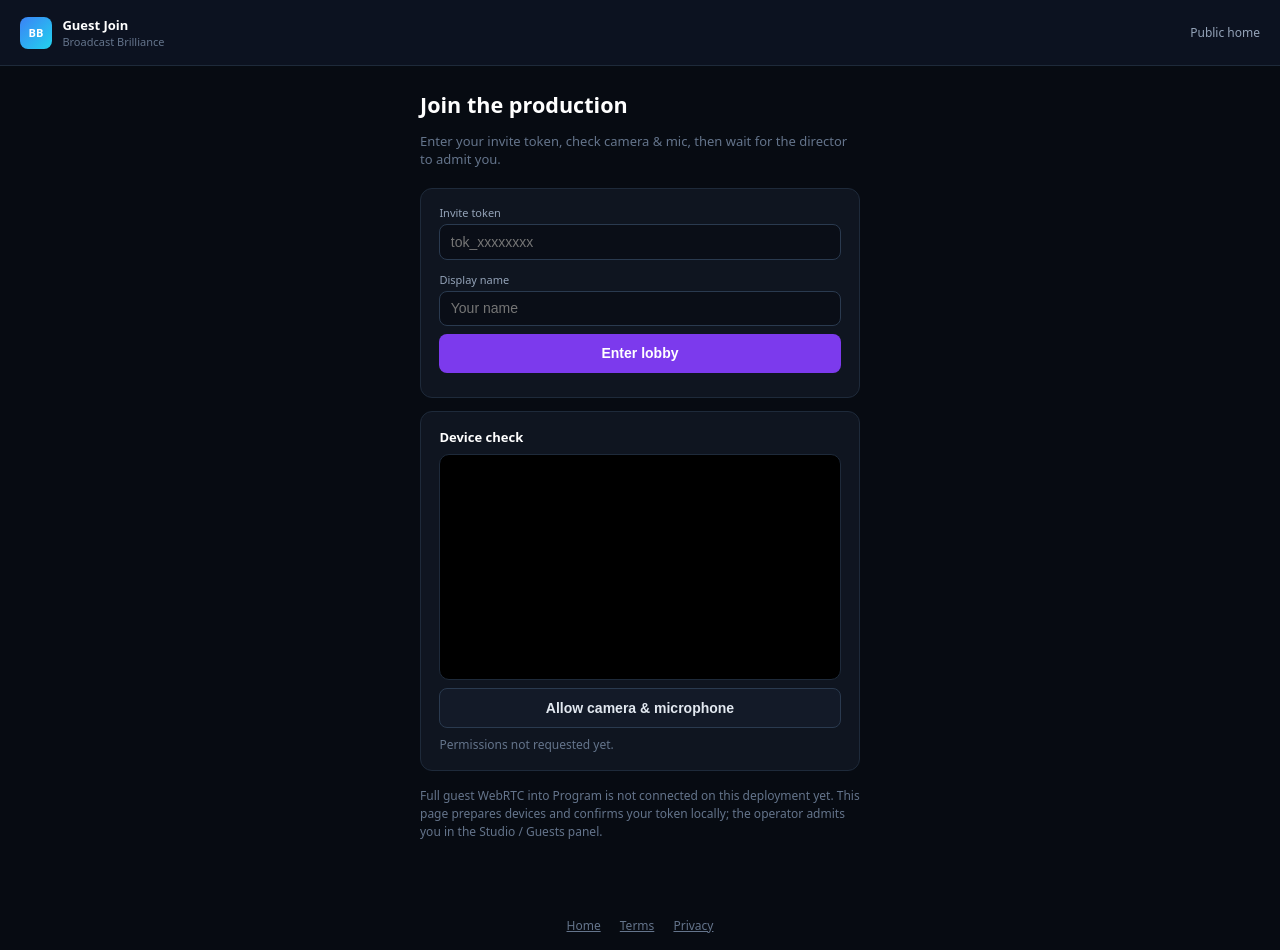
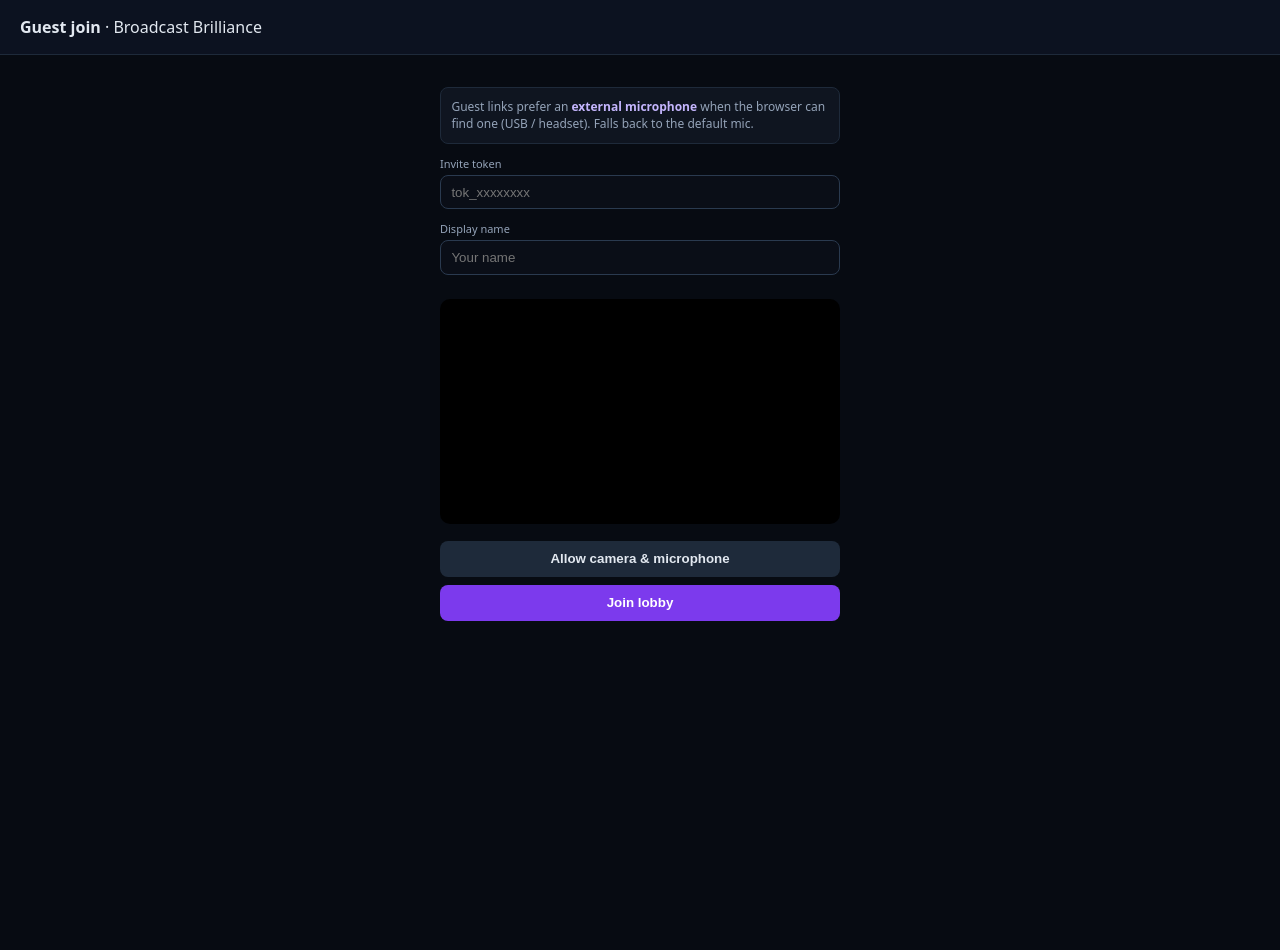
Before and after one commit to makerapp333-debug/Broadcast-Brilliance-App, a plain HTML site: page guest.html in a window 1280 px wide. After the commit the page ends 800 px from the top, so only its background shows below. Drawn offline with Linux system fonts and the light colour scheme.

Commit message:
Update guest.html

```diff
--- a/guest.html
+++ b/guest.html
@@ -6,103 +6,70 @@
   <title>Guest Join — Broadcast Brilliance</title>
   <style>
     * { box-sizing: border-box; }
-    body { margin: 0; font-family: system-ui, -apple-system, Segoe UI, Roboto, sans-serif; background: #070b12; color: #e2e8f0; min-height: 100vh; display: flex; flex-direction: column; }
-    a { color: #38bdf8; }
-    header { padding: 1rem 1.25rem; border-bottom: 1px solid #1e2a3a; background: #0c1220; display: flex; align-items: center; justify-content: space-between; }
-    .logo { width: 32px; height: 32px; border-radius: 8px; background: linear-gradient(135deg, #3b82f6, #22d3ee); display: flex; align-items: center; justify-content: center; font-weight: 800; color: #fff; font-size: 11px; }
-    .brand { display: flex; align-items: center; gap: 0.65rem; }
-    main { flex: 1; max-width: 480px; width: 100%; margin: 0 auto; padding: 1.5rem 1.25rem 3rem; }
-    h1 { font-size: 1.35rem; margin: 0 0 0.35rem; color: #fff; }
-    .sub { color: #64748b; font-size: 13px; margin-bottom: 1.25rem; }
-    .card { background: #0f1520; border: 1px solid #1e2a3a; border-radius: 12px; padding: 1rem 1.15rem; margin-bottom: 0.85rem; }
-    label { display: block; font-size: 11px; color: #94a3b8; margin-bottom: 0.25rem; }
-    input { width: 100%; padding: 0.55rem 0.65rem; border-radius: 8px; border: 1px solid #2a3a4f; background: #0a0e17; color: #fff; font-size: 14px; }
-    .btn { display: inline-block; width: 100%; padding: 0.7rem 1rem; border-radius: 8px; font-weight: 600; font-size: 14px; border: none; cursor: pointer; margin-top: 0.5rem; }
+    body { margin: 0; font-family: system-ui, sans-serif; background: #070b12; color: #e2e8f0; min-height: 100vh; }
+    header { padding: 1rem 1.25rem; border-bottom: 1px solid #1e2a3a; background: #0c1220; }
+    main { max-width: 440px; margin: 0 auto; padding: 1.25rem; }
+    label { display: block; font-size: 11px; color: #94a3b8; margin-bottom: 4px; }
+    input { width: 100%; padding: 0.55rem 0.65rem; border-radius: 8px; border: 1px solid #2a3a4f; background: #0a0e17; color: #fff; margin-bottom: 0.75rem; }
+    .btn { width: 100%; padding: 0.65rem; border: 0; border-radius: 8px; font-weight: 700; cursor: pointer; margin-bottom: 0.5rem; }
     .btn-primary { background: #7c3aed; color: #fff; }
-    .btn-primary:hover { background: #6d28d9; }
-    .btn-secondary { background: #131a28; color: #e2e8f0; border: 1px solid #2a3a4f; }
-    .preview { aspect-ratio: 16/9; background: #000; border-radius: 10px; overflow: hidden; position: relative; border: 1px solid #1e2a3a; }
-    .preview video { width: 100%; height: 100%; object-fit: cover; }
-    .status { font-size: 13px; padding: 0.5rem 0.75rem; border-radius: 8px; margin-top: 0.75rem; }
-    .status.wait { background: #1c1917; border: 1px solid #a16207; color: #fcd34d; }
-    .status.ok { background: #052e16; border: 1px solid #16a34a; color: #86efac; }
-    .status.err { background: #450a0a; border: 1px solid #b91c1c; color: #fca5a5; }
-    .muted { font-size: 12px; color: #64748b; line-height: 1.5; }
-    footer { text-align: center; padding: 1rem; font-size: 12px; color: #475569; }
-    footer a { color: #64748b; margin: 0 0.5rem; }
+    .btn-secondary { background: #1e2a3a; color: #e2e8f0; }
+    video { width: 100%; border-radius: 10px; background: #000; aspect-ratio: 16/9; margin: 0.75rem 0; }
+    .note { font-size: 12px; color: #94a3b8; background: #0f1520; border: 1px solid #1e2a3a; border-radius: 8px; padding: 0.65rem; margin-bottom: 0.75rem; }
+    .note b { color: #c4b5fd; }
   </style>
 </head>
 <body>
-  <header>
-    <div class="brand">
-      <div class="logo">BB</div>
-      <div>
-        <div style="font-weight:700;font-size:13px;color:#fff;">Guest Join</div>
-        <div style="font-size:11px;color:#64748b;">Broadcast Brilliance</div>
-      </div>
-    </div>
-    <a href="landing.html" style="font-size:12px;color:#94a3b8;text-decoration:none;">Public home</a>
-  </header>
+  <header><strong>Guest join</strong> · Broadcast Brilliance</header>
   <main>
-    <h1>Join the production</h1>
-    <p class="sub">Enter your invite token, check camera &amp; mic, then wait for the director to admit you.</p>
-
-    <div class="card">
-      <label for="token">Invite token</label>
-      <input id="token" type="text" placeholder="tok_xxxxxxxx" autocomplete="off" />
-      <label for="display-name" style="margin-top:0.75rem;">Display name</label>
-      <input id="display-name" type="text" placeholder="Your name" />
-      <button type="button" class="btn btn-primary" id="btn-join" onclick="joinLobby()">Enter lobby</button>
-      <div id="join-msg" class="muted" style="margin-top:0.5rem;"></div>
-    </div>
-
-    <div class="card" id="device-card">
-      <div style="font-weight:600;font-size:13px;margin-bottom:0.5rem;color:#fff;">Device check</div>
-      <div class="preview">
-        <video id="preview" autoplay muted playsinline></video>
-      </div>
-      <button type="button" class="btn btn-secondary" id="btn-devices" onclick="startDevices()">Allow camera &amp; microphone</button>
-      <div id="device-status" class="muted" style="margin-top:0.5rem;">Permissions not requested yet.</div>
-    </div>
-
-    <div id="lobby-status" class="status wait" style="display:none;">
-      Waiting in lobby — the director will admit you to the Source Engine.
-    </div>
-
-    <p class="muted" style="margin-top:1rem;">
-      Full guest WebRTC into Program is not connected on this deployment yet.
-      This page prepares devices and confirms your token locally; the operator admits you in the Studio / Guests panel.
-    </p>
+    <p class="note">Guest links prefer an <b>external microphone</b> when the browser can find one (USB / headset). Falls back to the default mic.</p>
+    <label>Invite token</label>
+    <input id="token" type="text" placeholder="tok_xxxxxxxx" />
+    <label>Display name</label>
+    <input id="display-name" type="text" placeholder="Your name" />
+    <video id="preview" autoplay playsinline muted></video>
+    <button class="btn btn-secondary" type="button" onclick="startDevices()">Allow camera &amp; microphone</button>
+    <button class="btn btn-primary" type="button" onclick="joinLobby()">Join lobby</button>
+    <div id="device-status" style="font-size:12px;margin-top:0.5rem;color:#94a3b8"></div>
+    <div id="join-msg" style="font-size:12px;margin-top:0.35rem"></div>
+    <div id="lobby-status" style="display:none;font-size:12px;margin-top:0.5rem;color:#86efac"></div>
   </main>
-  <footer>
-    <a href="landing.html">Home</a>
-    <a href="terms.html">Terms</a>
-    <a href="privacy.html">Privacy</a>
-  </footer>
   <script>
     const params = new URLSearchParams(location.search);
     const tokenFromUrl = params.get('token') || '';
+    const micPref = params.get('mic') || 'external';
     if (tokenFromUrl) document.getElementById('token').value = tokenFromUrl;
+    let localStream = null;
 
-    let localStream = null;
-    let inLobby = false;
+    async function pickAudioConstraints() {
+      const base = { echoCancellation: true, noiseSuppression: true };
+      if (micPref !== 'external') return base;
+      try {
+        const devices = await navigator.mediaDevices.enumerateDevices();
+        const inputs = devices.filter(d => d.kind === 'audioinput');
+        const ext = inputs.find(d => /usb|external|headset|wireless|boom|rode|blue|yeti/i.test(d.label || ''));
+        if (ext && ext.deviceId) return { ...base, deviceId: { ideal: ext.deviceId } };
+      } catch (e) {}
+      return base;
+    }
 
     async function startDevices() {
       const st = document.getElementById('device-status');
       try {
-        if (localStream) {
-          localStream.getTracks().forEach(t => t.stop());
-          localStream = null;
-        }
-        localStream = await navigator.mediaDevices.getUserMedia({ video: true, audio: true });
+        if (localStream) localStream.getTracks().forEach(t => t.stop());
+        const audio = await pickAudioConstraints();
+        localStream = await navigator.mediaDevices.getUserMedia({
+          video: { facingMode: 'user', width: { ideal: 1280 }, height: { ideal: 720 } },
+          audio: audio
+        });
         const v = document.getElementById('preview');
         v.srcObject = localStream;
         await v.play().catch(() => {});
-        st.textContent = 'Camera and microphone active (local preview only).';
         st.style.color = '#86efac';
+        st.textContent = 'Camera + mic active (external preferred: ' + micPref + '). Local preview only.';
       } catch (err) {
+        st.style.color = '#fca5a5';
         st.textContent = 'Could not access devices: ' + (err.message || err);
-        st.style.color = '#fca5a5';
       }
     }
 
@@ -111,31 +78,19 @@
       const name = (document.getElementById('display-name').value || '').trim() || 'Guest';
       const msg = document.getElementById('join-msg');
       const lobby = document.getElementById('lobby-status');
-      if (!token) {
-        msg.textContent = 'Token is required.';
-        msg.style.color = '#fca5a5';
-        return;
-      }
-      // Persist for operator-side matching when same browser/profile is used in lab
+      if (!token) { msg.style.color = '#fca5a5'; msg.textContent = 'Token is required.'; return; }
       try {
-        const payload = { token, name, joinedAt: Date.now(), status: 'lobby' };
+        const payload = { token, name, joinedAt: Date.now(), status: 'lobby', mic: micPref };
         localStorage.setItem('bb_guest_join', JSON.stringify(payload));
         const list = JSON.parse(localStorage.getItem('bb_guest_join_log') || '[]');
         list.unshift(payload);
         localStorage.setItem('bb_guest_join_log', JSON.stringify(list.slice(0, 20)));
       } catch (e) {}
-      inLobby = true;
-      msg.textContent = 'Joined as ' + name + '. Token ' + token + ' registered on this device.';
       msg.style.color = '#86efac';
+      msg.textContent = 'Joined as ' + name + '.';
       lobby.style.display = 'block';
-      lobby.textContent = 'In lobby as “' + name + '”. Wait for the director to Admit you in Guests.';
+      lobby.textContent = 'In lobby — wait for the director to Admit you in Guests.';
     }
-
-    // Auto-fill name from storage
-    try {
-      const prev = JSON.parse(localStorage.getItem('bb_guest_join') || 'null');
-      if (prev && prev.name) document.getElementById('display-name').value = prev.name;
-    } catch (e) {}
   </script>
 </body>
 </html>
```
